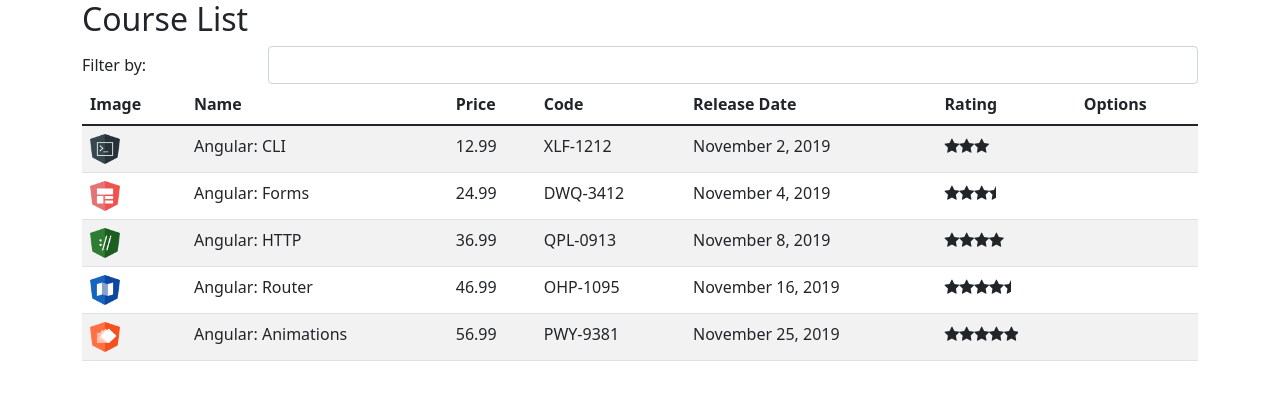
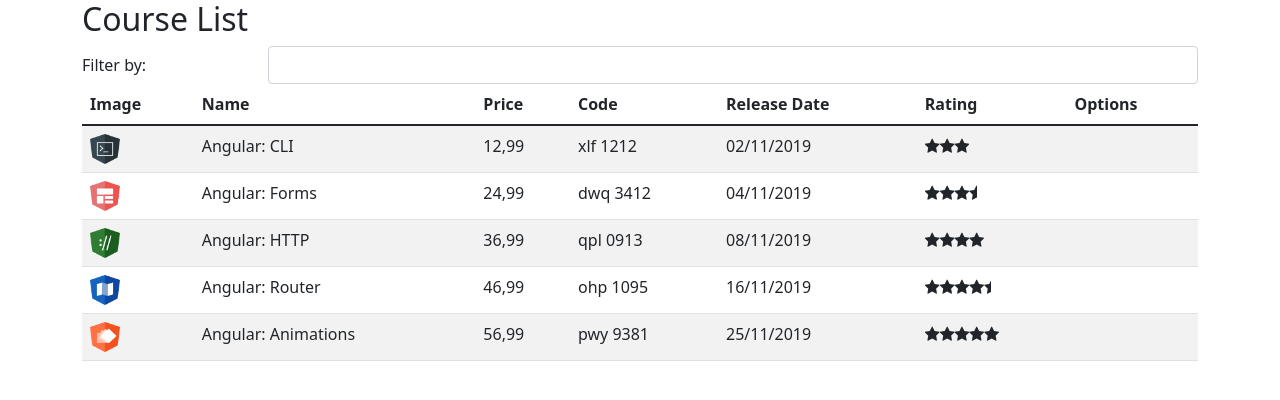
Before and after one commit to RichardZozimo/course-manage, an Angular app: page / in a window 1280 px wide. Shown: the top 400 px of the page. Built offline with nearby package versions, Linux system fonts and the light colour scheme.

Commit message:
utilizando pipes para configuração de exibicao

```diff
--- a/src/app/app.module.ts
+++ b/src/app/app.module.ts
@@ -5,12 +5,14 @@
 import { AppComponent } from './app.component';
 import { CourseListComponent } from './courses/course-list.component';
 import { StarComponent } from './star/star.component';
+import { ReplacePipe } from './pipe/replace.pipe';
 
 @NgModule({
   declarations: [
     AppComponent,
     CourseListComponent,
-    StarComponent
+    StarComponent,
+    ReplacePipe
   ],
   imports: [
     BrowserModule,
--- a/src/app/courses/course-list.component.html
+++ b/src/app/courses/course-list.component.html
@@ -27,9 +27,9 @@
     <tr *ngFor="let course of filteredCourses">
       <td><img [src]="course.imageUrl" width="30" height="30"/></td>
       <td>{{ course.name }}</td>
-      <td>{{ course.price }}</td>
-      <td>{{ course.code }}</td>
-      <td>{{ course.releaseDate }}</td>
+      <td>{{ course.price.toString() | replace: '.': ','  }}</td>
+      <td>{{ course.code | lowercase | replace: '-': ' ' }}</td>
+      <td>{{ course.releaseDate | date: 'dd/MM/yyyy' }}</td>
       <td>
         <app-star [rating]="course.rating"></app-star>
       </td>
--- /dev/null
+++ b/src/app/pipe/replace.pipe.ts
@@ -0,0 +1,12 @@
+import { Pipe, PipeTransform } from "@angular/core";
+
+@Pipe({
+  name: 'replace' // nome utilizado na chamada do pipe
+})
+export class ReplacePipe implements PipeTransform {
+
+  transform(value: string, char: string, valueToReplace: string) {
+    return value.replace(char, valueToReplace);
+  }
+
+}
```
